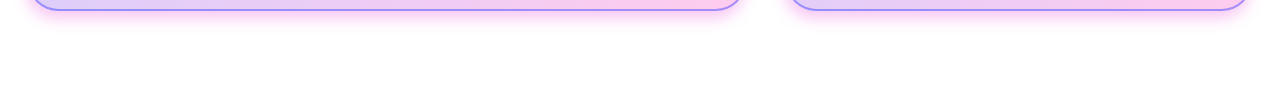
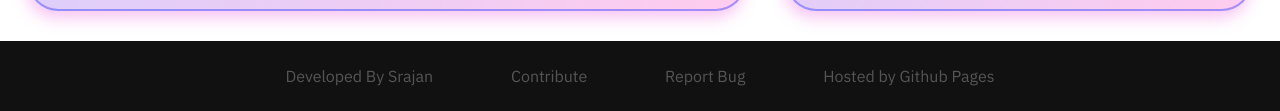
Before and after one commit to srajan0149/PPW, a plain HTML site: page index.html in a window 1280 px wide. Shown: the part 1116-1227 px from the top of the page. Before the commit the page ends 1155 px from the top, so only its background shows below. Drawn offline with Linux system fonts and the light colour scheme.

Commit message:
footer added

```diff
--- a/index.html
+++ b/index.html
@@ -2,8 +2,6 @@
 <html>
 	<head>
 		<meta name="viewport" content="width=device-width" />
-		<link rel="preconnect" href="https://fonts.googleapis.com">
-		<link rel="preconnect" href="https://fonts.gstatic.com" crossorigin>
 		<link rel="stylesheet" href="./themes/clean.css">
 	</head>
 	<body>
@@ -63,5 +61,11 @@
 				</div>
 			</div>
 		</div>
+		<footer>
+			<span>Developed By <a href="https://github.com/Learndev-student">Srajan</a></span>
+			<span><a href="https://github.com/Learndev-student/PPW">Contribute</a></span>
+                        <span><a href="https://github.com/Learndev-student/PPW/issues/new?assignees=&labels=&projects=&template=bug_report.md&title">Report Bug</a></span>
+                        <span>Hosted by <a href="https://pages.github.com/">Github Pages</a></span>
+		</footer>
 	</body>
 </html>
--- a/themes/clean.css
+++ b/themes/clean.css
@@ -1,5 +1,4 @@
-@import url('https://fonts.googleapis.com/css2?family=Rubik:wght@300&display=swap');
-@import url('https://fonts.googleapis.com/css2?family=Inter:wght@300&family=Rubik:wght@300&display=swap');
+@import url('https://fonts.googleapis.com/css2?family=IBM+Plex+Sans&family=Inter:wght@300&family=Rubik:wght@300&display=swap');
 
 #bg{
 	background: linear-gradient(#ececec,#f7f7f7);
@@ -62,6 +61,26 @@ header h3{
 	margin: 0px 7.5px 0px 7.5px;
 }
 
+footer{
+	font-family: 'IBM Plex Sans', sans-serif;
+        background: #111;
+        margin: 10px -10px -10px -10px;
+        padding: 25px;
+        text-align: center;
+}
+footer span{
+        margin-left: 3%;
+        margin-right: 3%;
+        color: #555;
+}
+footer a{
+        font-style: normal;
+        text-decoration: none;
+        color: #555;
+}
+footer a:hover{
+        text-decoration: underline;
+}
 
 @media (orientation: landscape){
 	#container{
```
